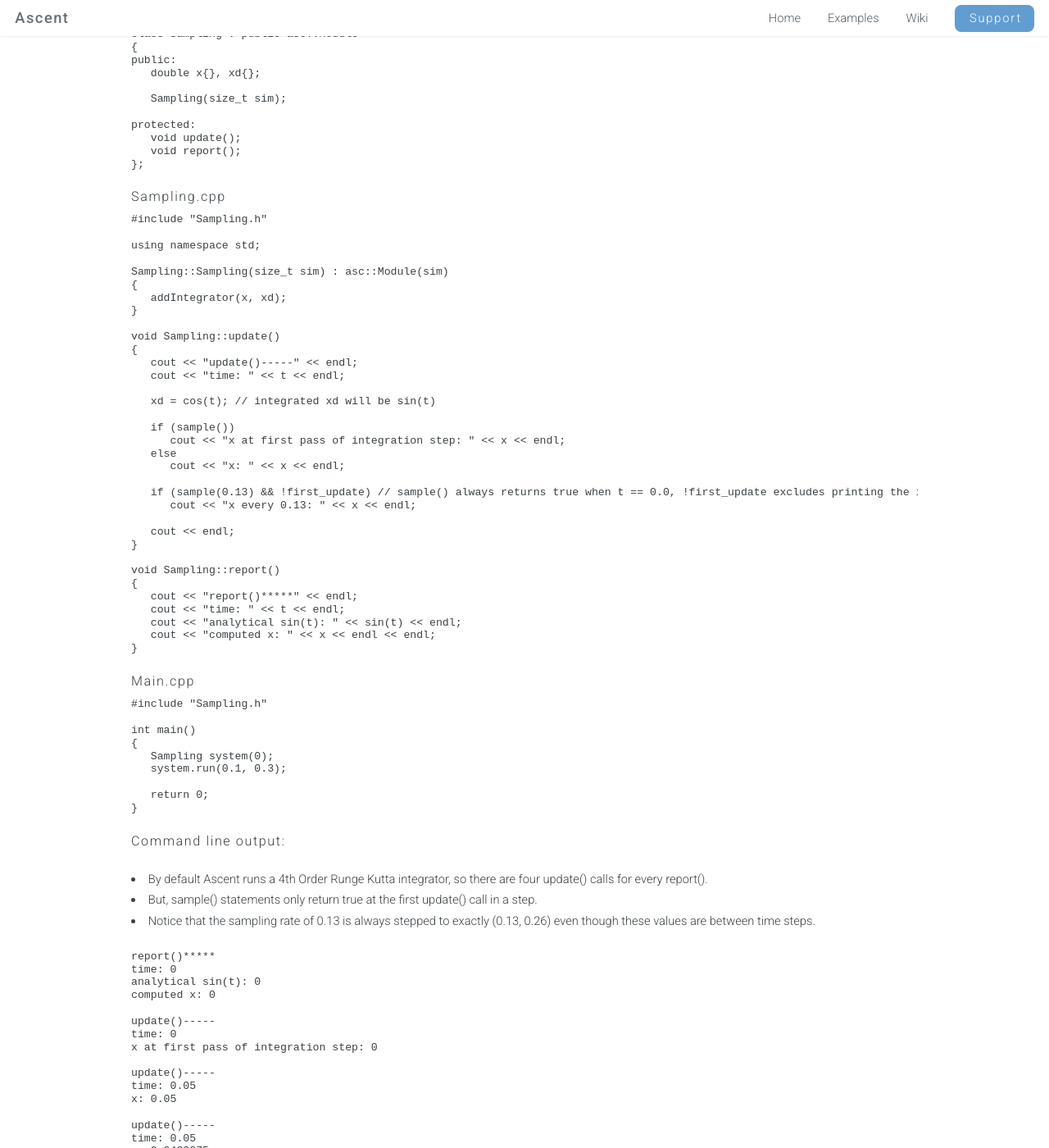
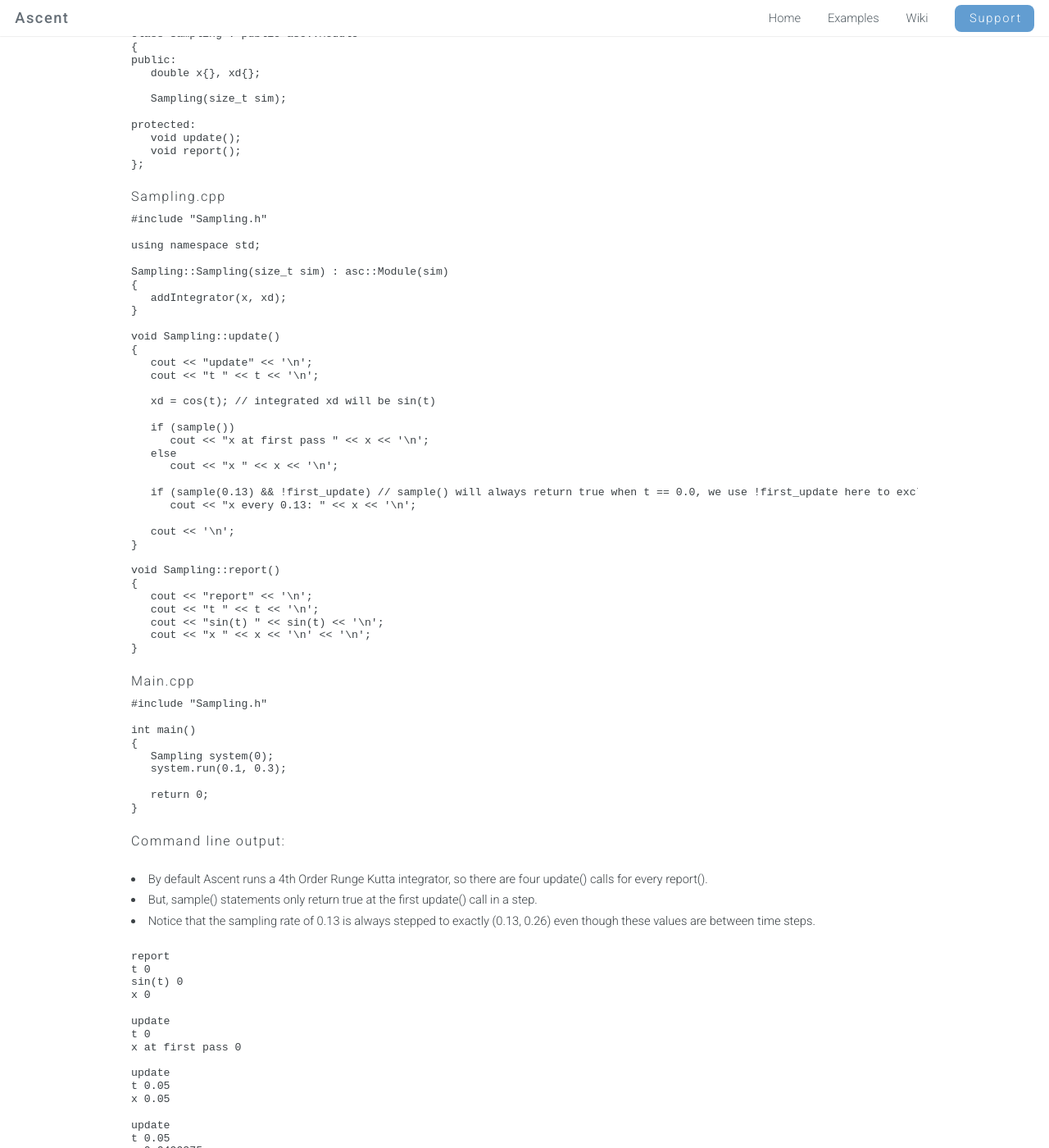
Before and after one commit to AnyarInc/ascent-beta, a Jekyll site: the page built from discrete-sampling.html, in a window 1280 px wide and 1400 px high, scrolled down 305 px. Shown: the whole window at 82% size. Built offline with Jekyll 4.4.1, drawn with Linux system fonts in a browser that asks for light colours; a style sheet for code colours, icons or effects is not loaded; some of the changed text lies outside the part shown.

Commit message:
Updated discrete-sampling.html

```diff
--- a/discrete-sampling.html
+++ b/discrete-sampling.html
@@ -36,28 +36,28 @@ Sampling::Sampling(size_t sim) : asc::Module(sim)
 
 void Sampling::update()
 {
-   cout << "update()-----" << endl;
-   cout << "time: " << t << endl;
+   cout << "update" << '\n';
+   cout << "t " << t << '\n';
 
    xd = cos(t); // integrated xd will be sin(t)
 
    if (sample())
-      cout << "x at first pass of integration step: " << x << endl;
+      cout << "x at first pass " << x << '\n';
    else
-      cout << "x: " << x << endl;
+      cout << "x " << x << '\n';
 
-   if (sample(0.13) && !first_update) // sample() always returns true when t == 0.0, !first_update excludes printing the initial condition
-      cout << "x every 0.13: " << x << endl;
+   if (sample(0.13) && !first_update) // sample() will always return true when t == 0.0, we use !first_update here to exclude printing the initial condition
+      cout << "x every 0.13: " << x << '\n';
 
-   cout << endl;
+   cout << '\n';
 }
 
 void Sampling::report()
 {
-   cout << "report()*****" << endl;
-   cout << "time: " << t << endl;
-   cout << "analytical sin(t): " << sin(t) << endl;
-   cout << "computed x: " << x << endl << endl;
+   cout << "report" << '\n';
+   cout << "t " << t << '\n';
+   cout << "sin(t) " << sin(t) << '\n';
+   cout << "x " << x << '\n' << '\n';
 }
 </pre>
 
@@ -81,115 +81,115 @@ int main()
 <li>Notice that the sampling rate of 0.13 is always stepped to exactly (0.13, 0.26) even though these values are between time steps.
 </p>
 <pre>
-report()*****
-time: 0
-analytical sin(t): 0
-computed x: 0
+report
+t 0
+sin(t) 0
+x 0
 
-update()-----
-time: 0
-x at first pass of integration step: 0
+update
+t 0
+x at first pass 0
 
-update()-----
-time: 0.05
-x: 0.05
+update
+t 0.05
+x 0.05
 
-update()-----
-time: 0.05
-x: 0.0499375
+update
+t 0.05
+x 0.0499375
 
-update()-----
-time: 0.1
-x: 0.099875
+update
+t 0.1
+x 0.099875
 
-report()*****
-time: 0.1
-analytical sin(t): 0.0998334
-computed x: 0.0998334
+report
+t 0.1
+sin(t) 0.0998334
+x 0.0998334
 
-update()-----
-time: 0.1
-x at first pass of integration step: 0.0998334
+update
+t 0.1
+x at first pass 0.0998334
 
-update()-----
-time: 0.115
-x: 0.114758
+update
+t 0.115
+x 0.114758
 
-update()-----
-time: 0.115
-x: 0.114734
+update
+t 0.115
+x 0.114734
 
-update()-----
-time: 0.13
-x: 0.129635
+update
+t 0.13
+x 0.129635
 
-report()*****
-time: 0.13
-analytical sin(t): 0.129634
-computed x: 0.129634
+report
+t 0.13
+sin(t) 0.129634
+x 0.129634
 
-update()-----
-time: 0.13
-x at first pass of integration step: 0.129634
+update
+t 0.13
+x at first pass 0.129634
 x every 0.13: 0.129634
 
-update()-----
-time: 0.165
-x: 0.164339
+update
+t 0.165
+x 0.164339
 
-update()-----
-time: 0.165
-x: 0.164159
+update
+t 0.165
+x 0.164159
 
-update()-----
-time: 0.2
-x: 0.198683
+update
+t 0.2
+x 0.198683
 
-report()*****
-time: 0.2
-analytical sin(t): 0.198669
-computed x: 0.198669
+report
+t 0.2
+sin(t) 0.198669
+x 0.198669
 
-update()-----
-time: 0.2
-x at first pass of integration step: 0.198669
+update
+t 0.2
+x at first pass 0.198669
 
-update()-----
-time: 0.23
-x: 0.228071
+update
+t 0.23
+x 0.228071
 
-update()-----
-time: 0.23
-x: 0.227879
+update
+t 0.23
+x 0.227879
 
-update()-----
-time: 0.26
-x: 0.257089
+update
+t 0.26
+x 0.257089
 
-report()*****
-time: 0.26
-analytical sin(t): 0.257081
-computed x: 0.257081
+report
+t 0.26
+sin(t) 0.257081
+x 0.257081
 
-update()-----
-time: 0.26
-x at first pass of integration step: 0.257081
+update
+t 0.26
+x at first pass 0.257081
 x every 0.13: 0.257081
 
-update()-----
-time: 0.28
-x: 0.276408
+update
+t 0.28
+x 0.276408
 
-update()-----
-time: 0.28
-x: 0.276302
+update
+t 0.28
+x 0.276302
 
-update()-----
-time: 0.3
-x: 0.295523
+update
+t 0.3
+x 0.295523
 
-report()*****
-time: 0.3
-analytical sin(t): 0.29552
-computed x: 0.29552
+report
+t 0.3
+sin(t) 0.29552
+x 0.29552
 </pre>
```
